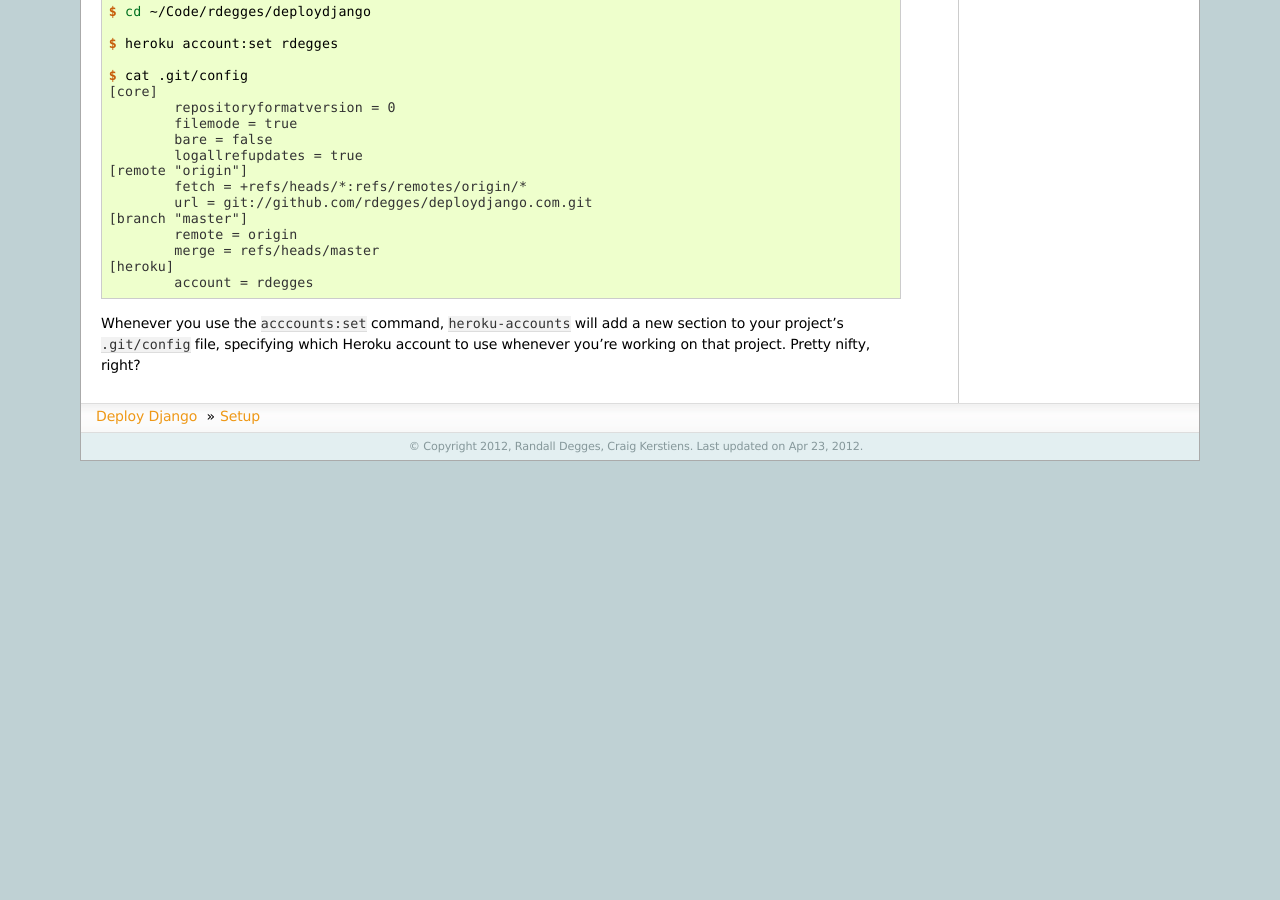
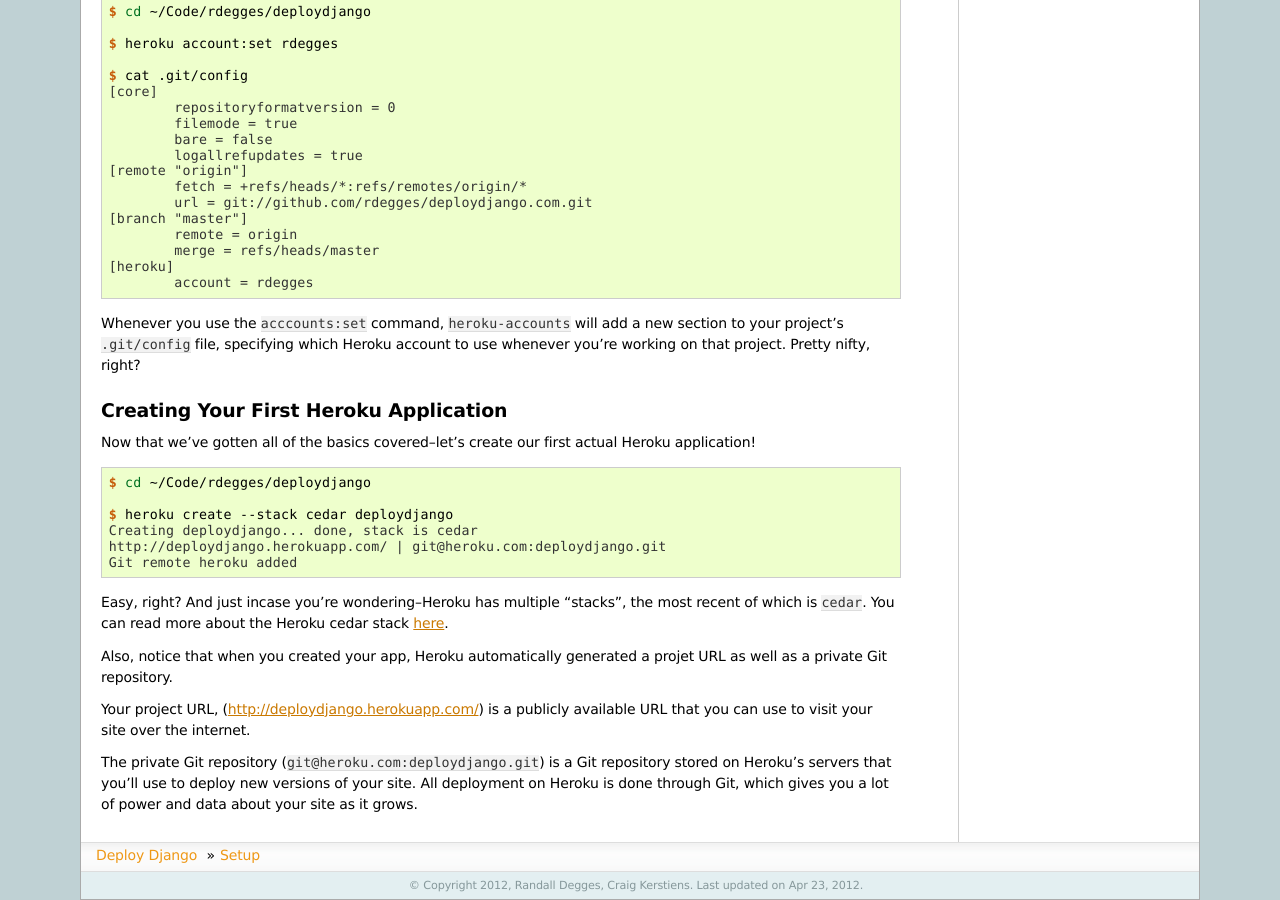
Before and after one commit to perryyo/deploydjango.com, a Sphinx documentation site: the page built from source/heroku/setup.rst, in a window 1280 px wide and 900 px high, scrolled down 2681 px. Built offline with Sphinx 7.4.7, drawn with Linux system fonts in a browser that asks for light colours; before the commit the page ends 3142 px from its top, so only the background shows below that; some of the changed text lies outside the part shown.

Commit message:
Adding a section on creating your first heroku application.

```diff
--- a/source/heroku/setup.rst
+++ b/source/heroku/setup.rst
@@ -198,3 +198,34 @@
 Whenever you use the ``acccounts:set`` command, ``heroku-accounts`` will add a
 new section to your project's ``.git/config`` file, specifying which Heroku
 account to use whenever you're working on that project. Pretty nifty, right?
+
+
+Creating Your First Heroku Application
+**************************************
+
+Now that we've gotten all of the basics covered--let's create our first actual
+Heroku application!
+
+.. code-block:: console
+
+    $ cd ~/Code/rdegges/deploydjango
+
+    $ heroku create --stack cedar deploydjango
+    Creating deploydjango... done, stack is cedar
+    http://deploydjango.herokuapp.com/ | git@heroku.com:deploydjango.git
+    Git remote heroku added
+
+Easy, right? And just incase you're wondering--Heroku has multiple "stacks",
+the most recent of which is ``cedar``. You can read more about the Heroku cedar
+stack `here <https://devcenter.heroku.com/articles/cedar>`_.
+
+Also, notice that when you created your app, Heroku automatically generated a
+projet URL as well as a private Git repository.
+
+Your project URL, (http://deploydjango.herokuapp.com/) is a publicly available
+URL that you can use to visit your site over the internet.
+
+The private Git repository (``git@heroku.com:deploydjango.git``) is a Git
+repository stored on Heroku's servers that you'll use to deploy new versions
+of your site. All deployment on Heroku is done through Git, which gives you a
+lot of power and data about your site as it grows.
```
